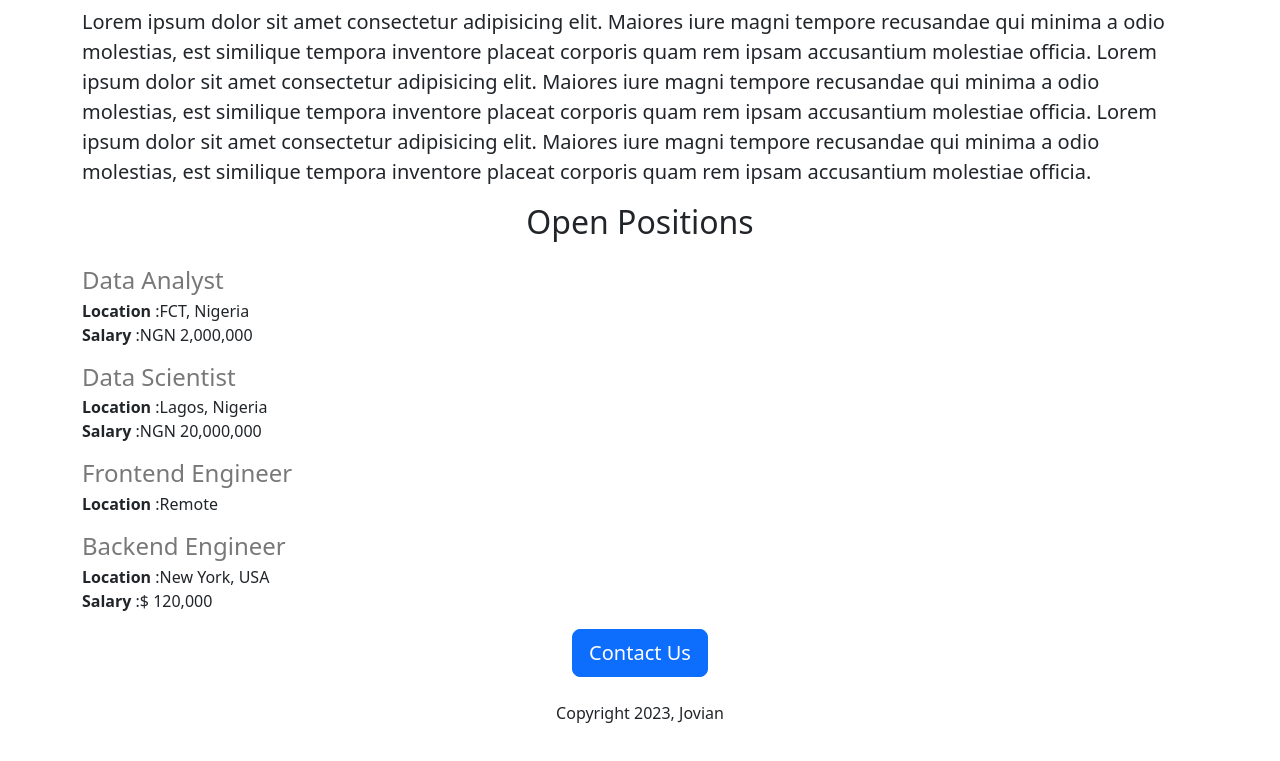
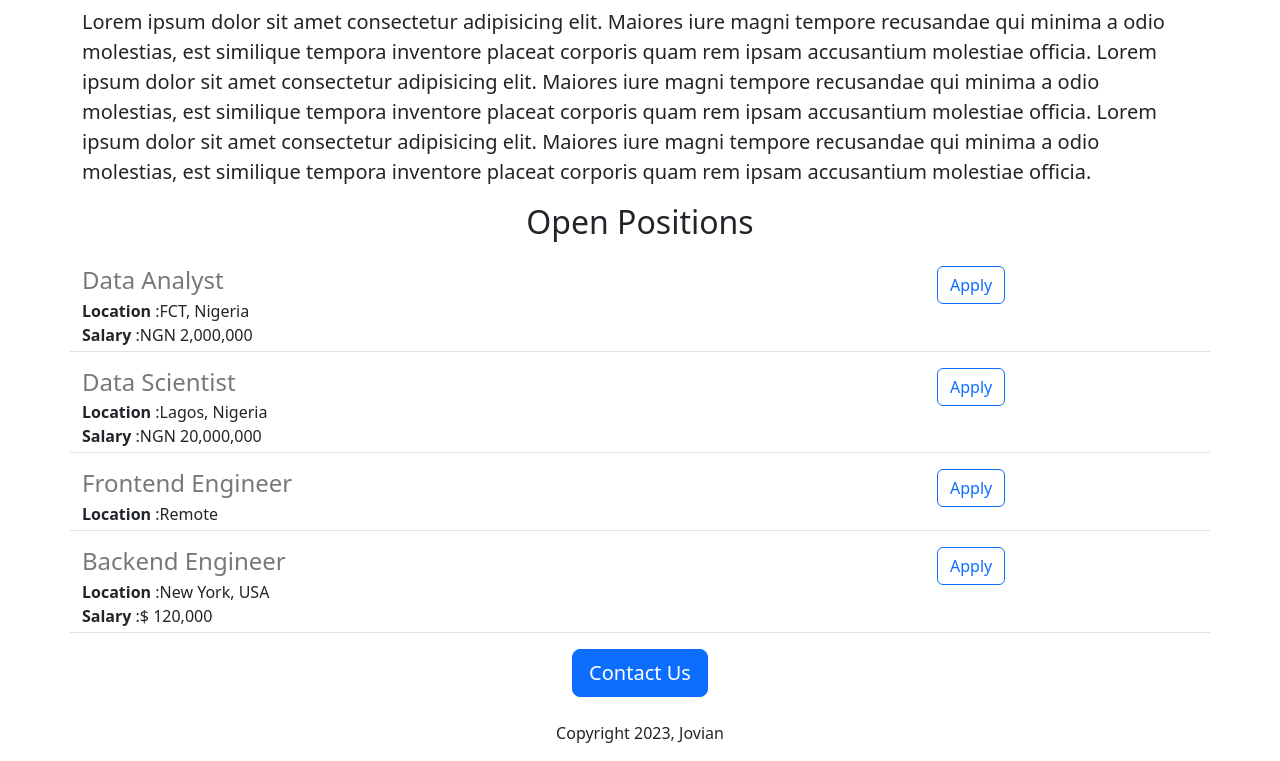
Before and after one commit to EyimofeP/learning-flask, a Flask app: page / in a window 1280 px wide. Shown: the part 479-1240 px from the top of the page. Before the commit the page ends 1202 px from the top, so only its background shows below. Run offline with Flask 3, Linux system fonts and the light colour scheme.

Commit message:
added jobs json

```diff
--- a/templates/jobitem.html
+++ b/templates/jobitem.html
@@ -1,4 +1,5 @@
-<div style="margin-bottom: 16px;">
+<div class="border-bottom row" style="margin-bottom: 16px; padding-bottom: 4px;">
+    <div class="col-9">
     <h4 style="color: rgb(120, 120, 120); margin-bottom: 4px;">{{ job.title }}</h4>
     <div>
         <b>Location</b> :{{ job.location }}
@@ -8,4 +9,8 @@
             <b>Salary</b> :{{ job.salary }}
         </div>
     {% endif %}
+    </div>
+    <div class="col-3">
+        <button class="btn btn-outline-primary" type="button"> Apply </button>
+    </div>
 </div>
```
